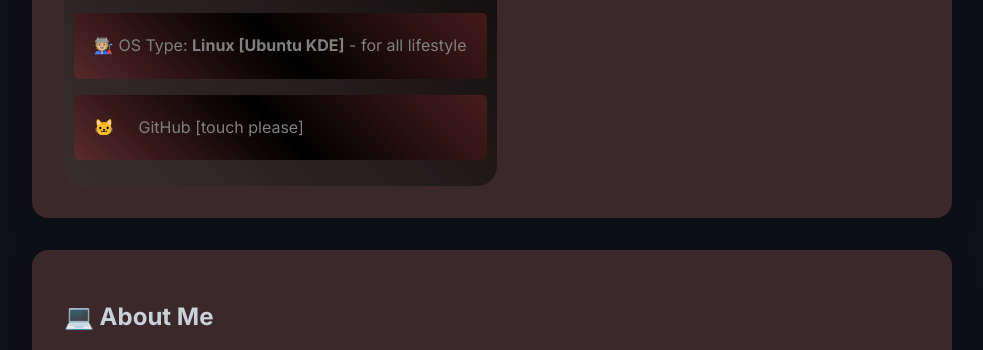
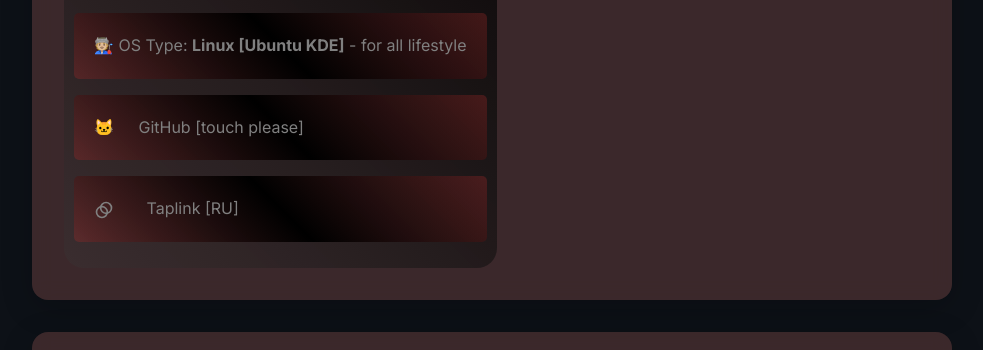
Before and after one commit to RestlessByte/RestlessByte.github.io, a plain HTML site: page index.html in a window 1280 px wide. Shown: the part 397-747 px from the top of the page, without its empty margins (148-1131 px from the left). Drawn offline with Linux system fonts and the light colour scheme.

Commit message:
automatic push

```diff
--- a/index.html
+++ b/index.html
@@ -31,7 +31,16 @@
             target="_blank">GitHub [touch
             please]</a>
         </p>
-
+        <p class="subtitle">
+          <svg xmlns="http://www.w3.org/2000/svg" width="24" height="24" viewBox="0 0 24 24" fill="none"
+            stroke="currentColor" stroke-width="2" stroke-linecap="round" stroke-linejoin="round"
+            class="icon icon-tabler icons-tabler-outline icon-tabler-blend-mode">
+            <path stroke="none" d="M0 0h24v24H0z" fill="none" />
+            <path d="M14.5 9.5m-6.5 0a6.5 6.5 0 1 0 13 0a6.5 6.5 0 1 0 -13 0" />
+            <path d="M9.5 14.5m-6.5 0a6.5 6.5 0 1 0 13 0a6.5 6.5 0 1 0 -13 0" />
+          </svg> <a style="text-decoration: none;" class="subtitle" href="https://taplink.cc/dangnezdilov"
+            target="_blank">Taplink [RU]</a>
+        </p>
         <div class="time" id="time"></div>
       </div>
     </div>
```
